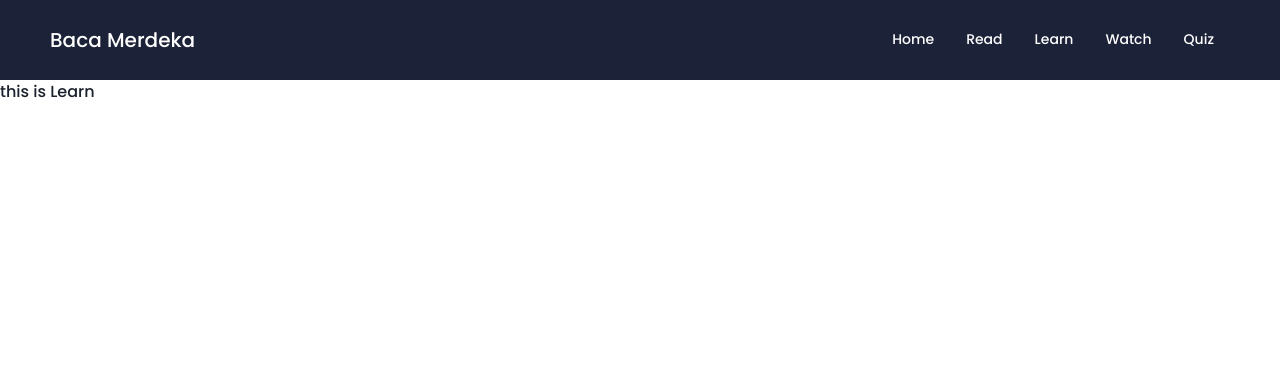
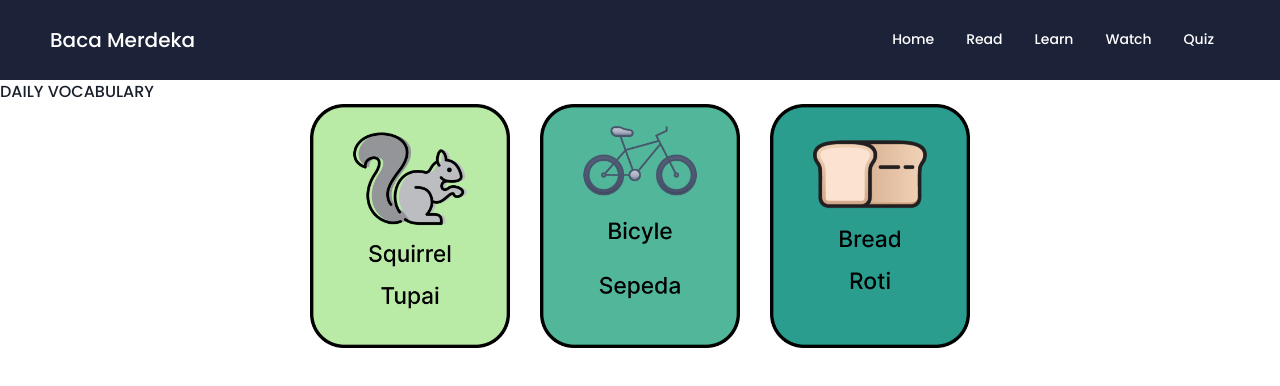
Before and after one commit to damaranshary/fe-ed4-capstone-project-gigih2.0, a React (Create React App) app: page /learn in a window 1280 px wide. Shown: the top 386 px of the page. Built offline with nearby package versions, Linux system fonts and the light colour scheme; a web font is replaced by a local one.

Commit message:
tidying some code from merge

```diff
--- a/src/component/books/description/index.tsx
+++ b/src/component/books/description/index.tsx
@@ -8,6 +8,7 @@ import {
     Image,
     Link,
     Stack,
+    VStack,
     Text,
     useColorModeValue, } from "@chakra-ui/react";
 import { useParams } from "react-router-dom";
@@ -24,7 +25,7 @@ const BookDescription = () => {
                 <Stack
                     borderWidth="1px"
                     borderRadius="lg"
-                    w={{ sm: '100%', md: '1280px' }}
+                    w={{ sm: '100%', md: '1200px' }}
                     height={{ sm: '100%', md: 'full' }}
                     direction={{ base: 'column', md: 'row' }}
                     bg={useColorModeValue('white', 'gray.900')}
@@ -45,7 +46,7 @@ const BookDescription = () => {
                         p={1}
                         pt={2}>
                         <Heading fontSize={'2xl'} fontFamily={'body'}>
-                            {legendsData[0].name}
+                            {bookName}
                         </Heading>
                         <Text fontWeight={600} color={'gray.500'} size="sm" mb={4}>
                             @author
--- a/src/router/index.tsx
+++ b/src/router/index.tsx
@@ -8,7 +8,7 @@ import Watch from "../pages/watch";
 import Legends from "../component/legends";
 import FunFact from "../component/funFact"
 import BookDescription from "../component/books/description";
-
+import Vocab from "../pages/vocab";
 
 const AppRouter = () => {
     return (
@@ -30,7 +30,7 @@ const AppRouter = () => {
                     </Route>
                     <Route path="quiz" element={<Quiz />} />
                     <Route path="watch" element={<Watch />} />
-                    <Route path="learn" element={<Learn />} />
+                    <Route path="learn" element={<Vocab />} />
                 </Route>
             </Routes>
         </Router>
```
Also changed, not shown: src/pages/vocab/index.js (renamed from src/pages/vocab/index.tsx).
